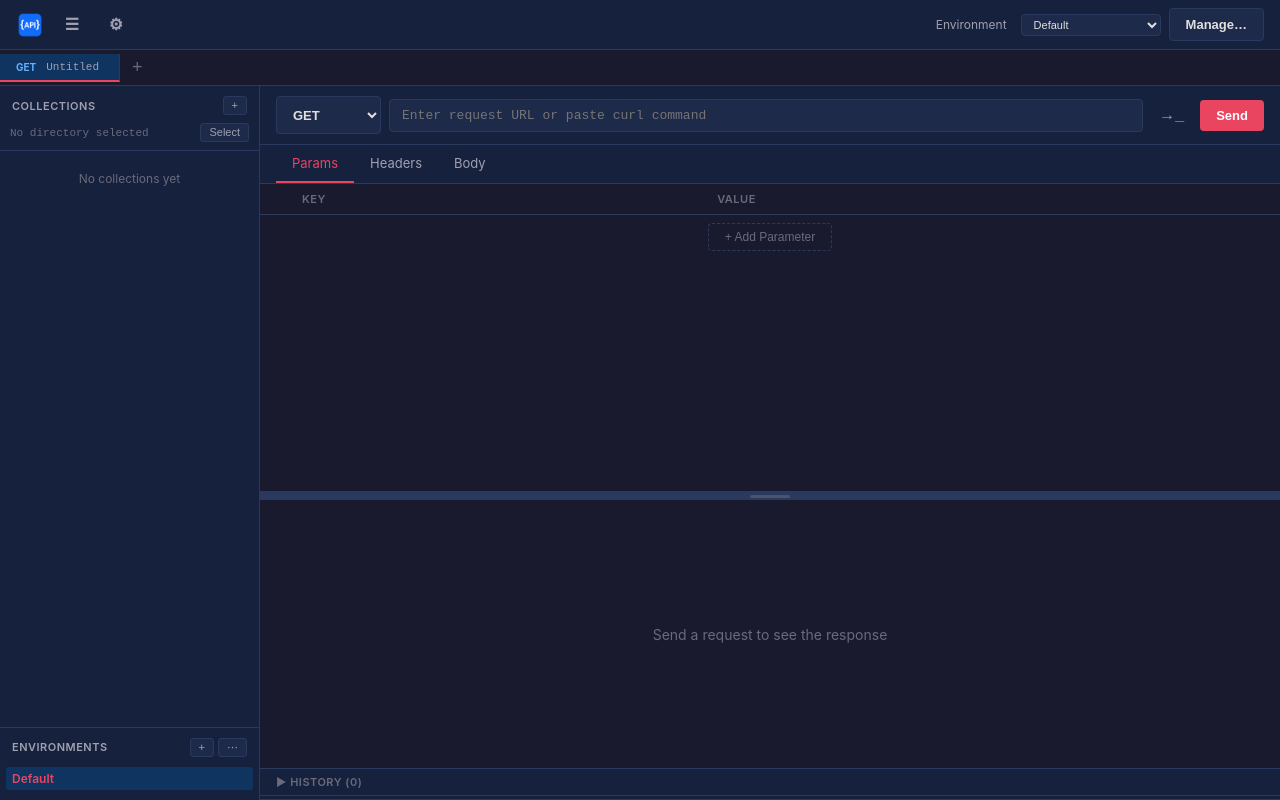
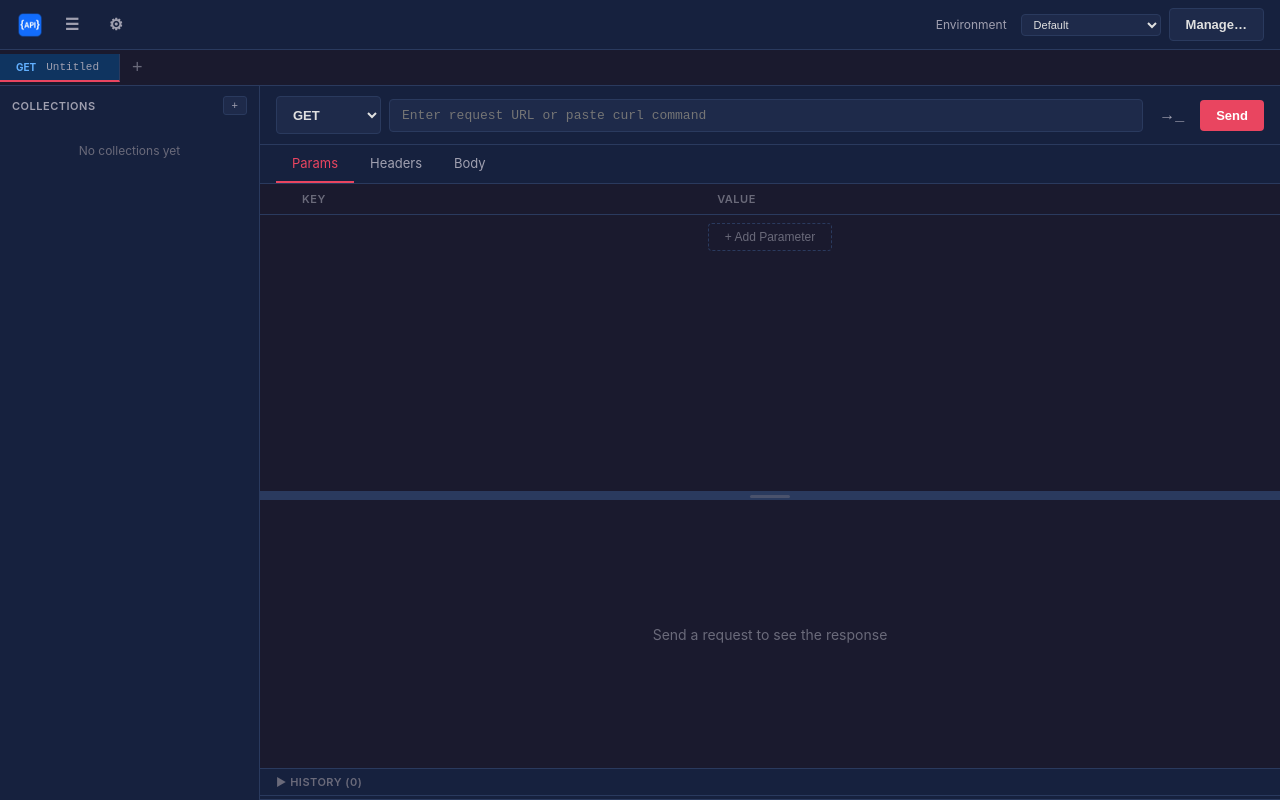
Before and after one commit to stolenzc/APILite, a React (Vite) app in the folder frontend/: page / in a window 1280 px wide. Built offline with nearby package versions, Linux system fonts and the light colour scheme; the HTML template or start-up script is replaced by a standard one.

Commit message:
feat(settings): add collection directory management

```diff
--- a/frontend/src/App.tsx
+++ b/frontend/src/App.tsx
@@ -180,6 +180,7 @@ export default function App() {
     const onPrevTab = () => switchToPreviousTabRef.current();
     const onNextTab = () => switchToNextTabRef.current();
 
+    window.addEventListener('shortcut:toggle-settings', onToggleSettings);
     window.addEventListener('shortcut:new-tab', onNewTab);
     window.addEventListener('shortcut:save-request', onSaveRequest);
     window.addEventListener('shortcut:close-tab', onCloseTab);
@@ -211,6 +212,7 @@ export default function App() {
 
     return () => {
       removeKeyboardShortcuts();
+      window.removeEventListener('shortcut:toggle-settings', onToggleSettings);
       window.removeEventListener('shortcut:new-tab', onNewTab);
       window.removeEventListener('shortcut:save-request', onSaveRequest);
       window.removeEventListener('shortcut:close-tab', onCloseTab);
--- a/frontend/src/components/CollectionSidebar.tsx
+++ b/frontend/src/components/CollectionSidebar.tsx
@@ -1,10 +1,7 @@
 import { useState, useRef, useEffect, useCallback } from 'react';
 import { nanoid } from 'nanoid';
-import { open } from '@tauri-apps/plugin-dialog';
 import { useCollectionStore, getCollectionPath } from '../store/useCollection';
 import { useStore } from '../store/useStore';
-import { useEnvironmentStore } from '../store/useEnvironmentStore';
-import { useSettingsStore } from '../store/useSettings';
 import type { CollectionNode, CollectionFolder } from '../types';
 import { t } from '../i18n';
 import { methodColors } from '../constants';
@@ -292,19 +289,6 @@ function ContextMenu({ nodeId, isFolder, onStartRename }: { nodeId: string; isFo
 
 export default function CollectionSidebar() {
   const { collections, addCollection } = useCollectionStore();
-  const { collectionDir, setCollectionDir } = useSettingsStore();
-  const {
-    environments,
-    activeEnvironmentId,
-    setActiveEnvironmentId,
-    setEnvModalOpen,
-    addEnvironmentColumn,
-  } = useEnvironmentStore();
-
-  const handleSelectCollectionDir = useCallback(async () => {
-    const selected = await open({ directory: true });
-    if (selected) setCollectionDir(selected);
-  }, [setCollectionDir]);
 
   return (
     <div className="sidebar">
@@ -313,24 +297,6 @@ export default function CollectionSidebar() {
           <span>{t('collection.title')}</span>
           <div className="sidebar-section-actions">
             <button type="button" title={t('collection.addCollection')} onClick={() => addCollection()}>+</button>
-          </div>
-        </div>
-        <div className="sidebar-collection-dir">
-          <span
-            className="sidebar-collection-dir-path"
-            title={collectionDir || t('settings.collection.notSet')}
-          >
-            {collectionDir || t('settings.collection.notSet')}
-          </span>
-          <div className="sidebar-section-actions">
-            <button type="button" title={t('settings.collection.select')} onClick={handleSelectCollectionDir}>
-              {t('settings.collection.select')}
-            </button>
-            {collectionDir && (
-              <button type="button" title={t('settings.collection.clear')} onClick={() => setCollectionDir('')}>
-                {t('settings.collection.clear')}
-              </button>
-            )}
           </div>
         </div>
         <div className="sidebar-section-body">
@@ -343,30 +309,6 @@ export default function CollectionSidebar() {
         </div>
       </section>
 
-      <section className="sidebar-section sidebar-section-environments">
-        <div className="sidebar-section-header">
-          <span>{t('env.sidebarTitle')}</span>
-          <div className="sidebar-section-actions">
-            <button type="button" title={t('env.addEnvColumn')} onClick={() => addEnvironmentColumn()}>
-              +
-            </button>
-            <button type="button" title={t('env.manage')} onClick={() => setEnvModalOpen(true)}>
-              ⋯
-            </button>
-          </div>
-        </div>
-        <ul className="sidebar-section-body sidebar-env-list">
-          {environments.map((e) => (
-            <li
-              key={e.id}
-              className={`sidebar-list-item${e.id === activeEnvironmentId ? ' active' : ''}`}
-              onClick={() => setActiveEnvironmentId(e.id)}
-            >
-              {e.name.trim() ? e.name : t('env.unnamed')}
-            </li>
-          ))}
-        </ul>
-      </section>
     </div>
   );
 }
--- a/frontend/src/i18n.ts
+++ b/frontend/src/i18n.ts
@@ -38,7 +38,6 @@ const messages: Record<Locale, Record<string, string>> = {
     'env.addVarRow': '+ Variable',
     'env.deleteCol': 'Remove env',
     'env.modalDone': 'Done',
-    'env.sidebarTitle': 'Environments',
     'env.unnamed': '(unnamed)',
     'kv.key': 'Key',
     'kv.value': 'Value',
@@ -93,6 +92,7 @@ const messages: Record<Locale, Record<string, string>> = {
     'settings.shortcuts': 'Keyboard Shortcuts',
     'settings.resetShortcuts': 'Reset Shortcuts',
     'settings.resetAll': 'Reset All',
+    'settings.collection.title': 'Collections storage',
     'settings.collection.select': 'Select',
     'settings.collection.clear': 'Clear',
     'settings.collection.notSet': 'No directory selected',
@@ -166,7 +166,6 @@ const messages: Record<Locale, Record<string, string>> = {
     'env.addVarRow': '+ 变量行',
     'env.deleteCol': '删除环境',
     'env.modalDone': '完成',
-    'env.sidebarTitle': '环境',
     'env.unnamed': '（未命名）',
     'kv.key': '键',
     'kv.value': '值',
@@ -221,6 +220,7 @@ const messages: Record<Locale, Record<string, string>> = {
     'settings.shortcuts': '快捷键',
     'settings.resetShortcuts': '重置快捷键',
     'settings.resetAll': '重置全部',
+    'settings.collection.title': '集合存储目录',
     'settings.collection.select': '选择',
     'settings.collection.clear': '清除',
     'settings.collection.notSet': '未选择目录',
--- a/frontend/src/index.css
+++ b/frontend/src/index.css
@@ -128,6 +128,30 @@
   margin-bottom: 12px;
   padding-bottom: 6px;
   border-bottom: 1px solid var(--border-color);
+}
+
+.settings-collection-dir {
+  display: flex;
+  flex-direction: column;
+  gap: 10px;
+}
+
+.settings-collection-dir-path {
+  display: block;
+  padding: 8px 10px;
+  font-size: 12px;
+  font-family: var(--font-mono);
+  color: var(--text-muted);
+  background: var(--bg-input);
+  border: 1px solid var(--border-color);
+  border-radius: 4px;
+  word-break: break-all;
+}
+
+.settings-collection-dir-actions {
+  display: flex;
+  gap: 8px;
+  flex-wrap: wrap;
 }
 
 .theme-grid {
@@ -390,12 +414,6 @@ body {
 
 .sidebar-section-collections {
   flex: 1;
-  border-bottom: 1px solid var(--border-color);
-}
-
-.sidebar-section-environments {
-  flex-shrink: 0;
-  max-height: 40%;
 }
 
 .sidebar-section-header {
@@ -436,57 +454,11 @@ body {
   border-color: var(--accent);
 }
 
-.sidebar-collection-dir {
-  display: flex;
-  align-items: center;
-  gap: 6px;
-  padding: 0 10px 8px;
-  border-bottom: 1px solid var(--border-color);
-  flex-shrink: 0;
-}
-
-.sidebar-collection-dir-path {
-  flex: 1;
-  min-width: 0;
-  font-size: 11px;
-  font-family: var(--font-mono);
-  color: var(--text-muted);
-  overflow: hidden;
-  text-overflow: ellipsis;
-  white-space: nowrap;
-}
-
 .sidebar-section-body {
   flex: 1;
   overflow-y: auto;
   padding: 4px 0;
   min-height: 0;
-}
-
-.sidebar-env-list {
-  list-style: none;
-  margin: 0;
-  padding: 0 6px 8px;
-}
-
-.sidebar-list-item {
-  padding: 4px 6px;
-  margin: 2px 0;
-  border-radius: 3px;
-  cursor: pointer;
-  color: var(--text-primary);
-  font-size: 12px;
-  word-break: break-word;
-}
-
-.sidebar-list-item:hover {
-  background: var(--bg-input);
-}
-
-.sidebar-list-item.active {
-  background: var(--bg-tertiary);
-  color: var(--accent);
-  font-weight: 600;
 }
 
 .sidebar-placeholder {
--- a/frontend/src/store/useSettings.ts
+++ b/frontend/src/store/useSettings.ts
@@ -1,5 +1,6 @@
 import { create } from 'zustand';
 import { setLocale as applyI18nLocale, type Locale } from '../i18n';
+import { useEnvironmentStore } from './useEnvironmentStore';
 
 export interface ShortcutConfig {
   sendRequest: string;
@@ -57,7 +58,8 @@ function migrateShortcuts(shortcuts: Partial<ShortcutConfig> & Record<string, st
   const merged = { ...defaultShortcuts, ...shortcuts };
   const migrated = { ...defaultShortcuts };
   for (const key of Object.keys(defaultShortcuts) as (keyof ShortcutConfig)[]) {
-    const value = merged[key] ?? defaultShortcuts[key];
+    const raw = merged[key]?.trim();
+    const value = raw || defaultShortcuts[key];
     migrated[key] = value.startsWith(oldMod + '+')
       ? value.replace(oldMod + '+', currentMod + '+')
       : value;
@@ -69,11 +71,12 @@ function loadSettings(): AppSettings {
   try {
     const stored = localStorage.getItem('APILite-settings');
     if (stored) {
-      const parsed = JSON.parse(stored);
-      if (parsed.shortcuts) {
-        parsed.shortcuts = migrateShortcuts({ ...defaultShortcuts, ...parsed.shortcuts });
-      }
-      return parsed;
+      const parsed = JSON.parse(stored) as Partial<AppSettings>;
+      return {
+        ...defaultSettings,
+        ...parsed,
+        shortcuts: migrateShortcuts({ ...defaultShortcuts, ...parsed.shortcuts }),
+      };
     }
   } catch { /* ignore */ }
   return { ...defaultSettings };
@@ -124,9 +127,11 @@ export const useSettingsStore = create<SettingsState>((set) => {
     }),
 
     updateShortcut: (key, value) => set(state => {
+      const trimmed = value.trim();
+      if (!trimmed) return state;
       const next = {
         ...state,
-        shortcuts: { ...state.shortcuts, [key]: value },
+        shortcuts: { ...state.shortcuts, [key]: trimmed },
       };
       saveSettings(next);
       return next;
@@ -176,26 +181,70 @@ export const useSettingsStore = create<SettingsState>((set) => {
   };
 });
 
-// Keyboard shortcut dispatcher (browser dev mode; Tauri uses native menu accelerators)
+export function toggleSettingsPanel() {
+  const open = useSettingsStore.getState().settingsOpen;
+  useSettingsStore.getState().setSettingsOpen(!open);
+}
+
+function isToggleSettingsKey(e: KeyboardEvent | React.KeyboardEvent): boolean {
+  const mod = isMac ? e.metaKey : e.ctrlKey;
+  return mod && !e.shiftKey && !e.altKey && (e.key === ',' || e.code === 'Comma');
+}
+
+export function matchesShortcutCombo(
+  e: KeyboardEvent | React.KeyboardEvent,
+  shortcut: string,
+): boolean {
+  const trimmed = shortcut.trim();
+  if (!trimmed) return false;
+  if (buildCombo(e) === trimmed) return true;
+  if (trimmed === defaultShortcuts.toggleSettings && isToggleSettingsKey(e)) return true;
+  return false;
+}
+
+function handleEscapeKey(e: KeyboardEvent) {
+  if (e.key !== 'Escape') return false;
+  const { envModalOpen, setEnvModalOpen } = useEnvironmentStore.getState();
+  if (envModalOpen) {
+    e.preventDefault();
+    setEnvModalOpen(false);
+    return true;
+  }
+  if (useSettingsStore.getState().settingsOpen) {
+    e.preventDefault();
+    useSettingsStore.getState().setSettingsOpen(false);
+    return true;
+  }
+  return false;
+}
+
+// Keyboard shortcut dispatcher (capture phase; works with Tauri menu actions via custom events)
 export function initKeyboardShortcuts(): () => void {
   const handler = (e: KeyboardEvent) => {
+    if (handleEscapeKey(e)) return;
+
     const shortcuts = useSettingsStore.getState().shortcuts;
-    const combo = buildCombo(e);
 
-    if (combo === shortcuts.sendRequest) {
+    if (matchesShortcutCombo(e, shortcuts.toggleSettings)) {
+      e.preventDefault();
+      window.dispatchEvent(new CustomEvent('shortcut:toggle-settings'));
+      return;
+    }
+
+    if (matchesShortcutCombo(e, shortcuts.sendRequest)) {
       e.preventDefault();
       const sendBtn = document.querySelector('.btn-send') as HTMLElement | null;
       sendBtn?.click();
       return;
     }
 
-    if (combo === shortcuts.saveRequest) {
+    if (matchesShortcutCombo(e, shortcuts.saveRequest)) {
       e.preventDefault();
       window.dispatchEvent(new CustomEvent('shortcut:save-request'));
       return;
     }
 
-    if (combo === shortcuts.focusUrl) {
+    if (matchesShortcutCombo(e, shortcuts.focusUrl)) {
       e.preventDefault();
       const urlInput = document.querySelector('.url-input') as HTMLInputElement | null;
       urlInput?.focus();
@@ -203,44 +252,31 @@ export function initKeyboardShortcuts(): () => void {
       return;
     }
 
-    if (combo === shortcuts.toggleSettings) {
-      e.preventDefault();
-      useSettingsStore.getState().setSettingsOpen(!useSettingsStore.getState().settingsOpen);
-      return;
-    }
-
-    if (combo === shortcuts.newTab) {
+    if (matchesShortcutCombo(e, shortcuts.newTab)) {
       e.preventDefault();
       e.stopPropagation();
       window.dispatchEvent(new CustomEvent('shortcut:new-tab'));
       return;
     }
 
-    if (combo === shortcuts.closeTab) {
+    if (matchesShortcutCombo(e, shortcuts.closeTab)) {
       e.preventDefault();
       e.stopPropagation();
       window.dispatchEvent(new CustomEvent('shortcut:close-tab'));
       return;
     }
 
-    if (combo === shortcuts.prevTab) {
+    if (matchesShortcutCombo(e, shortcuts.prevTab)) {
       e.preventDefault();
       e.stopPropagation();
       window.dispatchEvent(new CustomEvent('shortcut:prev-tab'));
       return;
     }
 
-    if (combo === shortcuts.nextTab) {
+    if (matchesShortcutCombo(e, shortcuts.nextTab)) {
       e.preventDefault();
       e.stopPropagation();
       window.dispatchEvent(new CustomEvent('shortcut:next-tab'));
-      return;
-    }
-
-    // ESC to close settings
-    if (e.key === 'Escape' && useSettingsStore.getState().settingsOpen) {
-      e.preventDefault();
-      useSettingsStore.getState().setSettingsOpen(false);
       return;
     }
   };
@@ -271,5 +307,5 @@ export function buildCombo(e: KeyboardEvent | React.KeyboardEvent): string {
 }
 
 export function matchesShortcut(e: KeyboardEvent | React.KeyboardEvent, shortcut: string): boolean {
-  return buildCombo(e) === shortcut;
+  return matchesShortcutCombo(e, shortcut);
 }
```
Also changed, not shown: frontend/src/components/SettingsPanel.tsx (+54 -1 lines).
